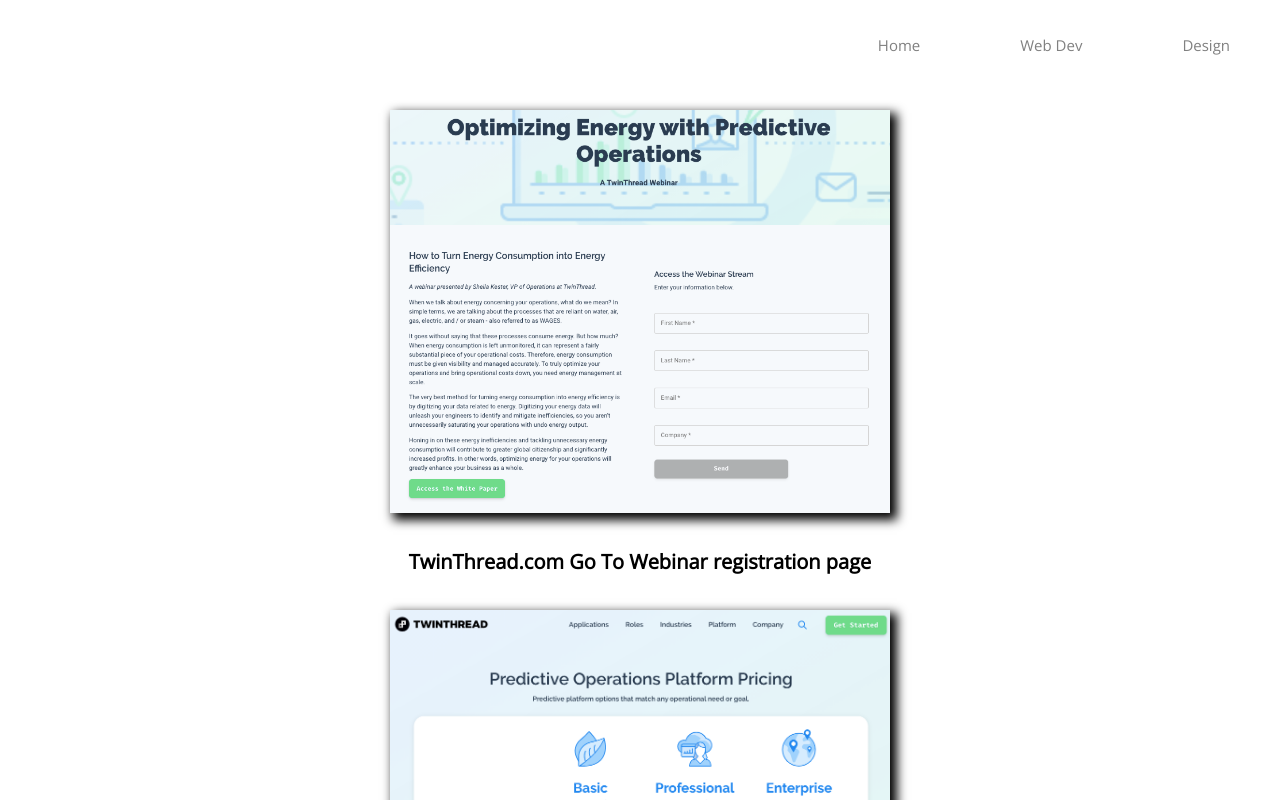
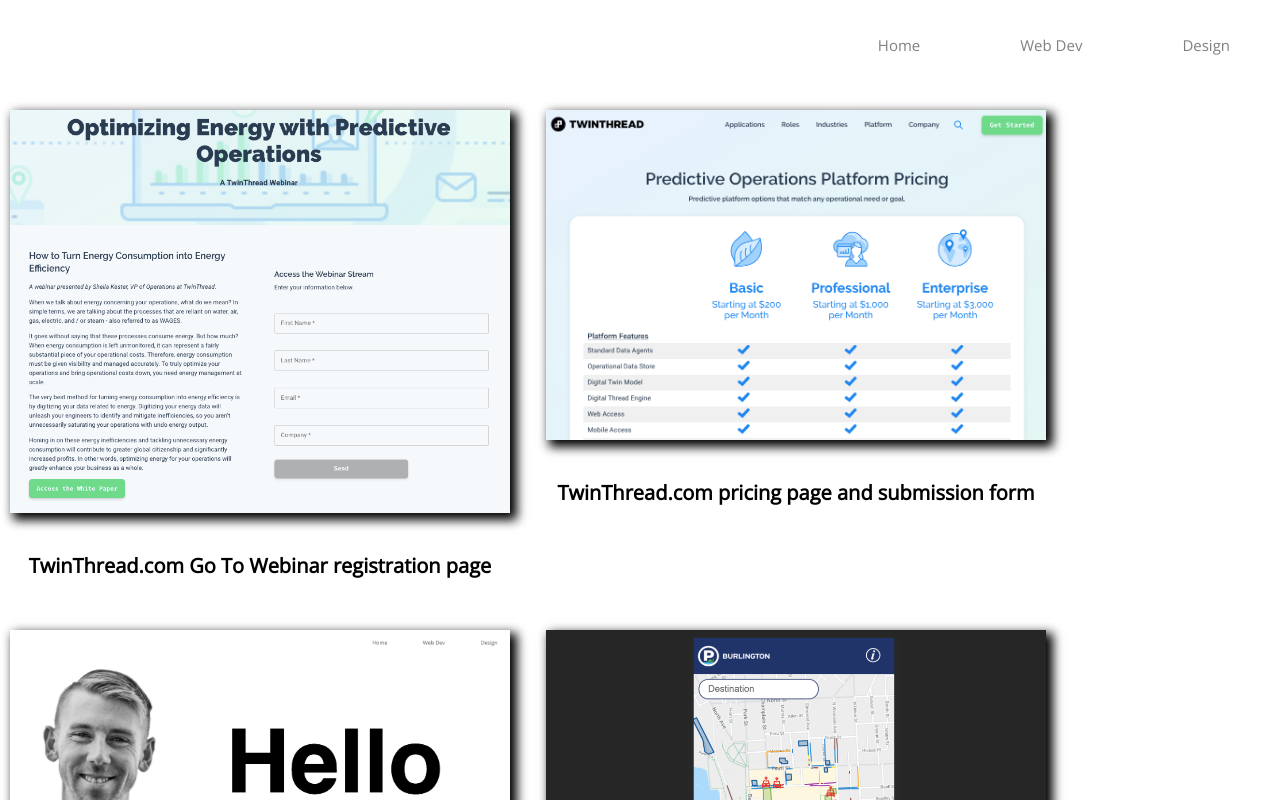
Before and after one commit to leepeters0023/portfolio2.0, a React (Create React App) app in the folder client/: page /WebDev in a window 1280 px wide. Shown: the top 800 px of the page. Built offline with nearby package versions, Linux system fonts and the light colour scheme.

Commit message:
adds material ui and changes webdev to grid

```diff
--- a/client/package.json
+++ b/client/package.json
@@ -3,6 +3,7 @@
   "version": "0.1.0",
   "private": true,
   "dependencies": {
+    "@material-ui/core": "^4.11.3",
     "@rebass/preset": "^4.0.5",
     "@testing-library/jest-dom": "^4.2.4",
     "@testing-library/react": "^9.3.2",
--- a/client/src/App.css
+++ b/client/src/App.css
@@ -505,12 +505,6 @@
 /* - - ^ design ^ - - */
 
 /* - - - webDev - - - */
-#web-dev-container {
-  height: fit-content;
-  display: grid;
-  grid-template-columns: 1fr 1fr;
-  position: relative;
-}
 #web-dev {
   display: flex;
   overflow: hidden;
@@ -549,16 +543,7 @@
   background-color: darkgrey;
   outline: 1px solid slategrey;
 }
-.webdev-thumb {
-  margin: 10px;
-  box-shadow: 5px 5px 10px 2px black;
-  cursor: pointer;
-  transition: transform 0.2s;
-}
-.webdev-thumb:hover {
-  transform: scale(1.1);
-  z-index: 1000;
-}
+
 #more-on-the-way {
   padding: 30px 0px 30px 0px;
 }
@@ -601,11 +586,6 @@
   align-self: center;
   width: 100%;
   height: 100%;
-}
-.webdev-thumb {
-  cursor: pointer;
-  height: auto;
-  width: 500px;
 }
 /* - - ^ webDev ^ - - */
 
@@ -781,17 +761,11 @@
     margin-bottom: 50px;
   }
   /* - - - webDev - - - */
-  #web-dev-container {
-    margin-top: -60px;
-  }
   #web-dev {
     display: flex;
     align-items: center;
     flex-direction: column;
     height: fit-content;
-  }
-  .webdev-thumb {
-    margin-top: 40px;
   }
   #web-dev::-webkit-scrollbar {
     display: none;
@@ -835,11 +809,7 @@
     justify-self: center;
     align-self: center;
   }
-  .webdev-thumb {
-    cursor: pointer;
-    height: auto;
-    width: 90vw;
-  }
+
   /* - - - design - - - */
   #Design {
     background-color: transparent;
--- a/client/src/WebDev.js
+++ b/client/src/WebDev.js
@@ -1,5 +1,24 @@
 import React, { useState } from "react";
 import Modal from "./Modal";
+import Grid from '@material-ui/core/Grid';
+import { makeStyles } from '@material-ui/core/styles';
+
+const useStyles = makeStyles((theme) => ({
+  root: {
+    flexGrow: 1,
+  },
+  paper: {
+    cursor: "pointer",
+    height: "auto",
+    width: "500px",
+    margin: "10px",
+    boxShadow: "5px 5px 10px 2px black",
+    transition: "transform 0.2s",
+  },
+  control: {
+    padding: theme.spacing(2),
+  },
+}));
 
 // id="park-btv-link"
 // target="_blank"
@@ -8,6 +27,7 @@
 export const WebDev = () => {
   const [isModal, setIsModal] = useState(false);
   const [currentModal, setCurrentModal] = useState("");
+  const classes = useStyles();
 
   const items = [
     {
@@ -20,7 +40,7 @@
       id: "baf453d4db5947d5b653480175c4c934",
       alt: "twinthread-pricing-thumb",
       src: "Images/twinthreadPricing.png",
-      text: "TwinThread.com pricing page and submission form<",
+      text: "TwinThread.com pricing page and submission form",
     },
     {
       id: "96320ec895dd4060b77559a1cb3de073",
@@ -32,7 +52,7 @@
       id: "87b0054d983542baa7735240d057593f",
       alt: "park-burlington-thumb",
       src: "Images/parkBTV.png",
-      text: `Re-designing Burlington Vermont's public parking interface. Seen live at park-burlington.herokuapp.com`,
+      text: `Re-designing Burlington Vermont's public parking interface`,
     },
     {
       id: "4b14c80249eaaa0844afea3f4c84",
@@ -64,23 +84,24 @@
   }
 
   return (
-    <div id="web-dev-container">
       <div id="web-dev" style={{ position: isModal ? "fixed" : "relative" }}>
         {!isModal && (
-            items.map((item, i) => (
-              <>
+          <Grid container className={classes.root} spacing={2}>
+            {items.map((item, i) => (
+              <Grid item>
                 <img
                   id={item.id}
                   alt={item.alt}
-                  className="webdev-thumb"
+                  className={classes.paper}
                   onClick={(e) => handleModalOpen(e)}
                   src={item.src}
                 ></img>
                 <div className="item-description">
                   <h4>{item.text}</h4>
                 </div>
-              </>
-            ))
+                </Grid>
+            ))}
+          </Grid>
         )};
         {isModal && (
           <Modal
@@ -89,7 +110,6 @@
           />
         )}
       </div>
-    </div>
   );
 };
 
--- a/package.json
+++ b/package.json
@@ -12,6 +12,7 @@
   "author": "",
   "license": "ISC",
   "dependencies": {
+    "@material-ui/core": "^4.11.3",
     "express": "^4.17.1"
   }
 }
```
Also changed, not shown: 2 other files (tests, documents, lock files or other folders).
